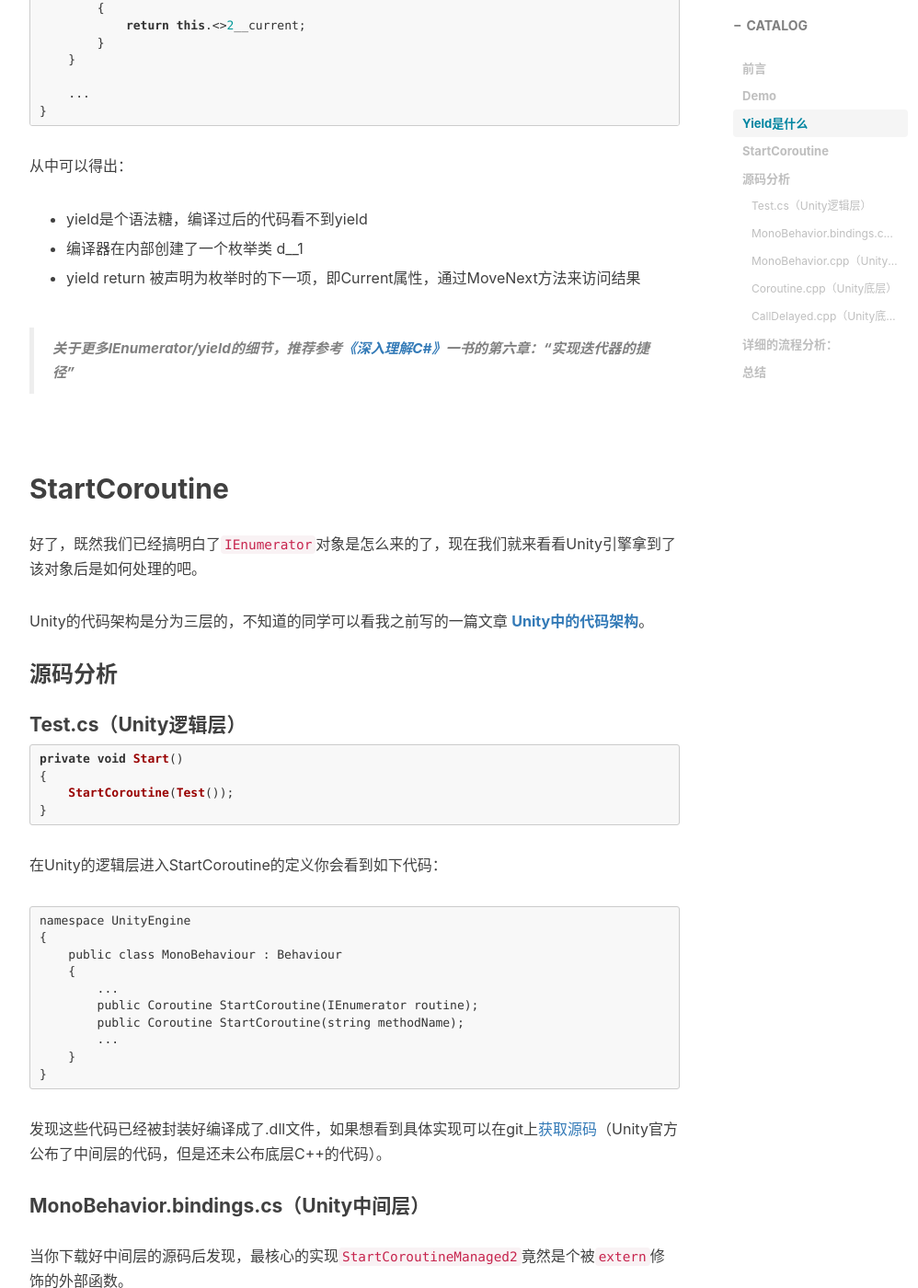
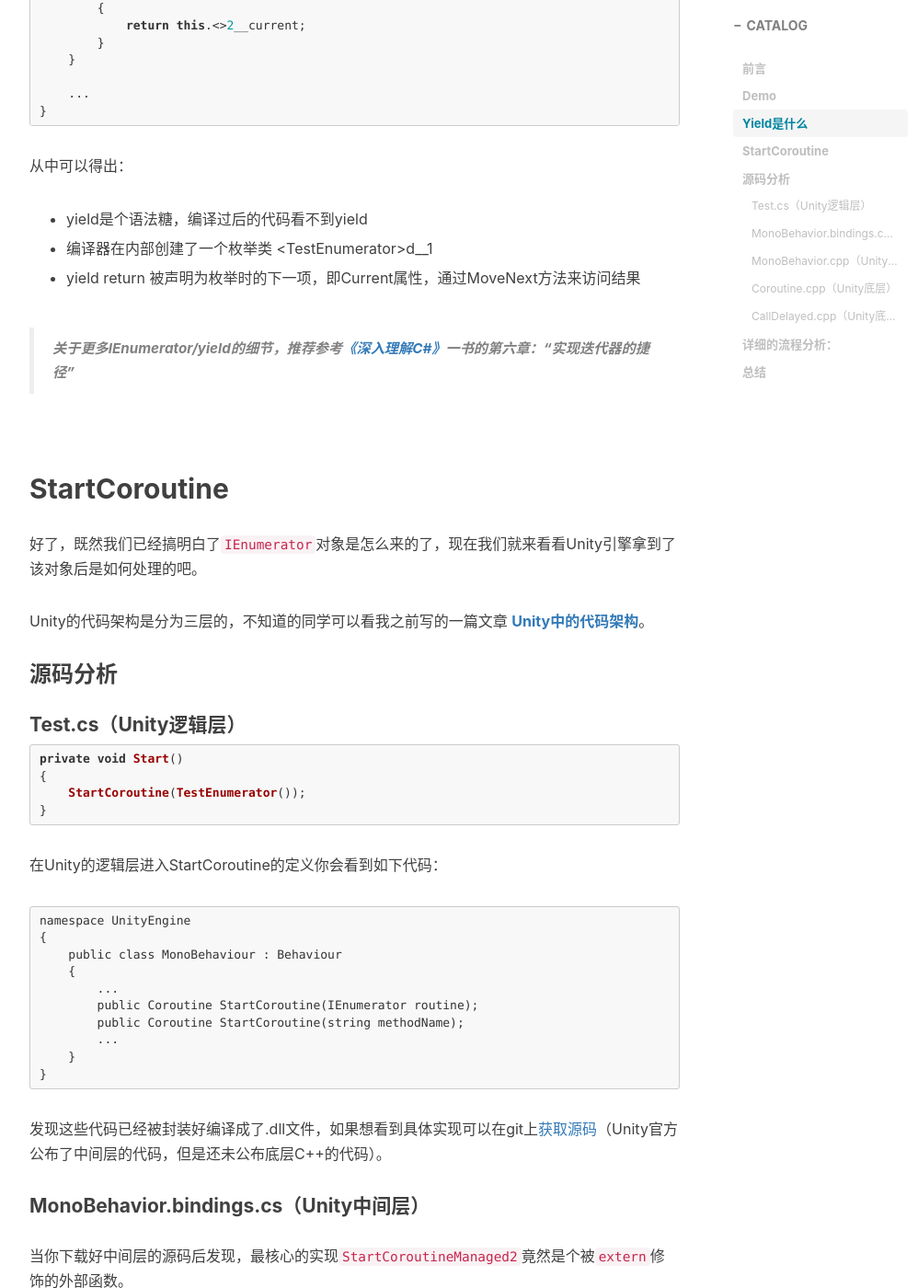
Before and after one commit to sun-wei-zhe/sun-wei-zhe.github.io, a Jekyll site: the page built from _posts/2020-05-08-深入剖析Unity协程的实现原理.md, in a window 1280 px wide and 1400 px high, scrolled down 3220 px. Shown: the whole window at 92% size, without its empty margins (233-1231 px from the left). Built offline with Jekyll 4.4.1, drawn with Linux system fonts in a browser that asks for light colours; nearby versions of some CDN libraries; comment, search, counter and statistics services are not loaded.

Commit message:
孙伟哲::协程blog新增转义字符

````diff
--- a/_posts/2020-05-08-深入剖析Unity协程的实现原理.md
+++ b/_posts/2020-05-08-深入剖析Unity协程的实现原理.md
@@ -130,7 +130,7 @@ private sealed class <TestEnumerator>d__1 : IEnumerator<object>, IEnumerator, ID
 从中可以得出：
 - yield是个语法糖，编译过后的代码看不到yield
 
-- 编译器在内部创建了一个枚举类 <TestEnumerator>d__1
+- 编译器在内部创建了一个枚举类 \<TestEnumerator>d__1
 
 - yield return 被声明为枚举时的下一项，即Current属性，通过MoveNext方法来访问结果
 
@@ -150,7 +150,7 @@ Unity的代码架构是分为三层的，不知道的同学可以看我之前写
 ```c#
 private void Start()
 {
-    StartCoroutine(Test());
+    StartCoroutine(TestEnumerator());
 }
 ```
 
````
